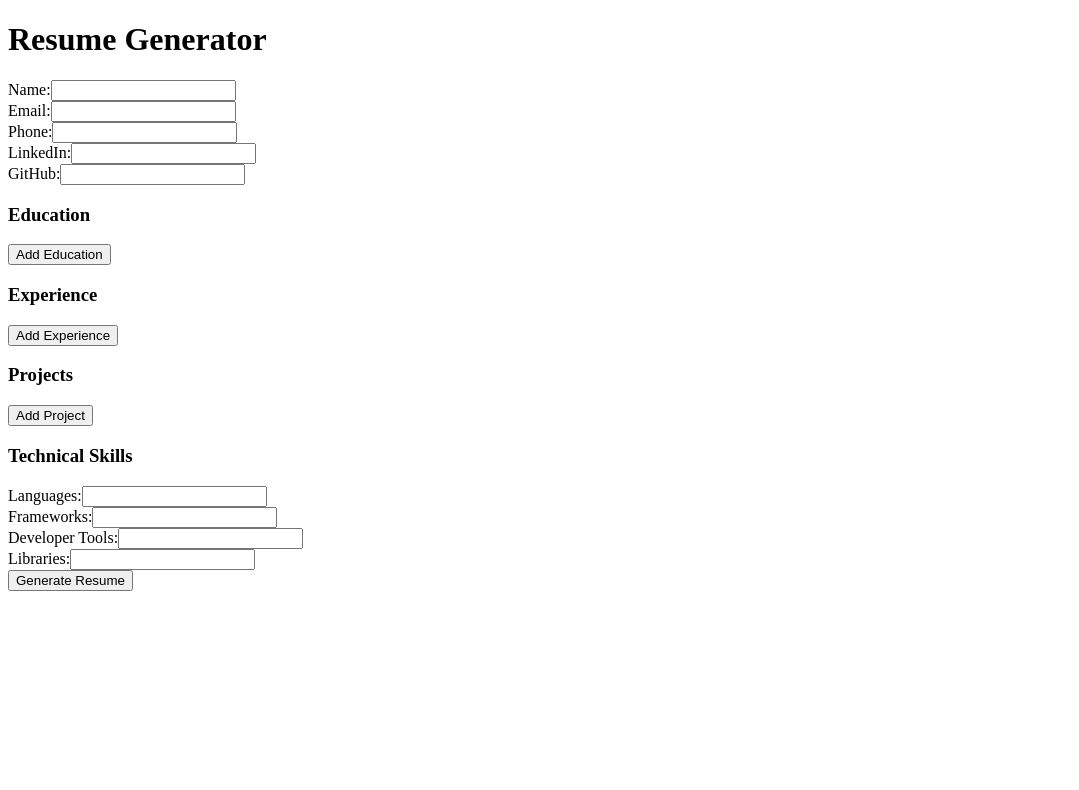
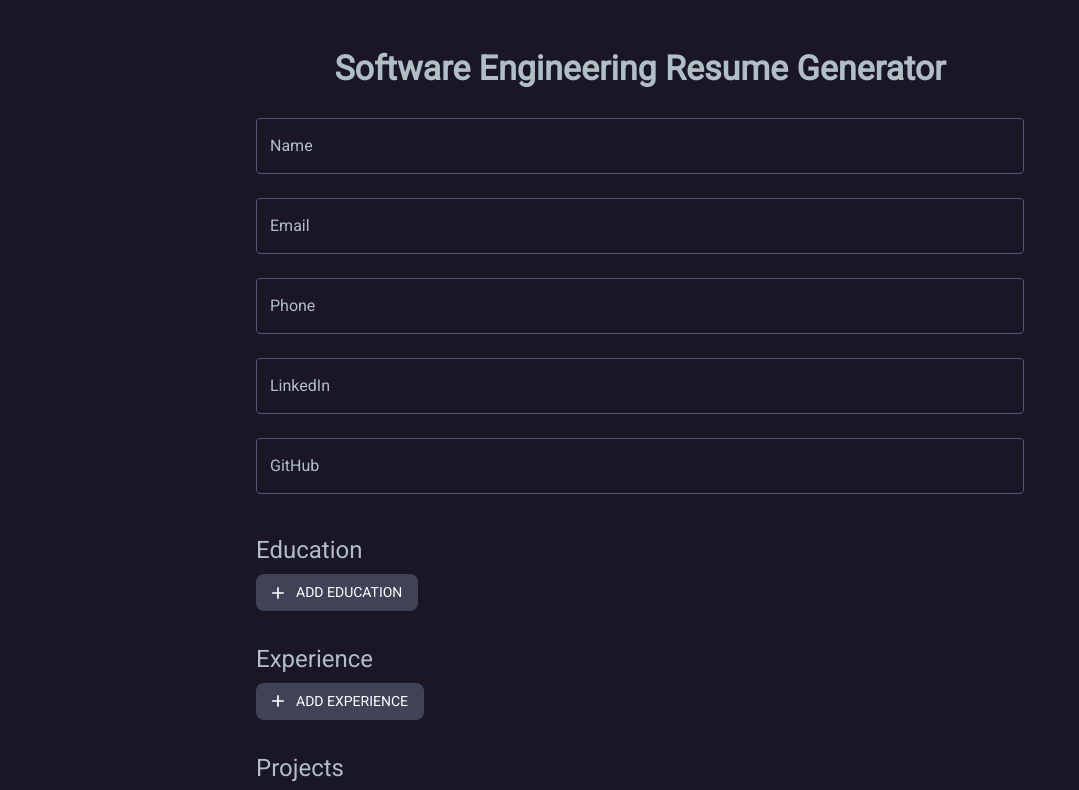
Before and after one commit to habid22/my-resume-generator, a Next.js app: page / in a window 1280 px wide. Shown: the top 790 px of the page, without its empty margins (0-1079 px from the left). Built offline with nearby package versions, Linux system fonts and the light colour scheme.

Commit message:
chore: Update resume information, latex template, npm dependencies, and add ResumeForm component

```diff
--- a/components/ResumeForm.js
+++ b/components/ResumeForm.js
@@ -1,5 +1,7 @@
 import React from 'react';
 import { useForm, useFieldArray } from 'react-hook-form';
+import { TextField, Button, Box, Typography, Grid } from '@mui/material';
+import { Add as AddIcon } from '@mui/icons-material';
 
 const ResumeForm = ({ onSubmit }) => {
   const { register, control, handleSubmit } = useForm();
@@ -17,95 +19,231 @@ const ResumeForm = ({ onSubmit }) => {
   });
 
   return (
-    <form onSubmit={handleSubmit(onSubmit)}>
-      <div>
-        <label>Name:</label>
-        <input {...register('name')} />
-      </div>
-      <div>
-        <label>Email:</label>
-        <input {...register('email')} />
-      </div>
-      <div>
-        <label>Phone:</label>
-        <input {...register('phone')} />
-      </div>
-      <div>
-        <label>LinkedIn:</label>
-        <input {...register('linkedin')} />
-      </div>
-      <div>
-        <label>GitHub:</label>
-        <input {...register('github')} />
-      </div>
+    <Box component="form" onSubmit={handleSubmit(onSubmit)} sx={{ p: 2, maxWidth: '800px', mx: 'auto' }}>
+      <Typography
+        variant="h4"
+        gutterBottom
+        sx={{
+          color: 'text.secondary',
+          fontWeight: 'bold',
+          textAlign: 'center'
+        }}
+      >
+        Software Engineering Resume Generator
+      </Typography>
 
-      <h3>Education</h3>
+      <TextField
+        label="Name"
+        {...register('name')}
+        fullWidth
+        margin="normal"
+      />
+      <TextField
+        label="Email"
+        {...register('email')}
+        fullWidth
+        margin="normal"
+      />
+      <TextField
+        label="Phone"
+        {...register('phone')}
+        fullWidth
+        margin="normal"
+      />
+      <TextField
+        label="LinkedIn"
+        {...register('linkedin')}
+        fullWidth
+        margin="normal"
+      />
+      <TextField
+        label="GitHub"
+        {...register('github')}
+        fullWidth
+        margin="normal"
+      />
+
+      <Typography variant="h5" gutterBottom sx={{ mt: 4 }}>
+        Education
+      </Typography>
       {educationFields.map((item, index) => (
-        <div key={item.id}>
-          <label>Institution:</label>
-          <input {...register(`education.${index}.institution`)} />
-          <label>Location:</label>
-          <input {...register(`education.${index}.location`)} />
-          <label>Degree:</label>
-          <input {...register(`education.${index}.degree`)} />
-          <label>Date:</label>
-          <input {...register(`education.${index}.date`)} />
-        </div>
+        <Grid container spacing={2} key={item.id} sx={{ mb: 2 }}>
+          <Grid item xs={12} sm={6}>
+            <TextField
+              label="Institution"
+              {...register(`education.${index}.institution`)}
+              fullWidth
+            />
+          </Grid>
+          <Grid item xs={12} sm={6}>
+            <TextField
+              label="Location"
+              {...register(`education.${index}.location`)}
+              fullWidth
+            />
+          </Grid>
+          <Grid item xs={12} sm={6}>
+            <TextField
+              label="Degree"
+              {...register(`education.${index}.degree`)}
+              fullWidth
+            />
+          </Grid>
+          <Grid item xs={12} sm={6}>
+            <TextField
+              label="Date"
+              {...register(`education.${index}.date`)}
+              fullWidth
+            />
+          </Grid>
+        </Grid>
       ))}
-      <button type="button" onClick={() => appendEducation({})}>Add Education</button>
+      <Button
+        variant="outlined"
+        startIcon={<AddIcon />}
+        onClick={() => appendEducation({})}
+        sx={{ mb: 4 }}
+      >
+        Add Education
+      </Button>
 
-      <h3>Experience</h3>
+      <Typography variant="h5" gutterBottom>
+        Experience
+      </Typography>
       {experienceFields.map((item, index) => (
-        <div key={item.id}>
-          <label>Title:</label>
-          <input {...register(`experience.${index}.title`)} />
-          <label>Company:</label>
-          <input {...register(`experience.${index}.company`)} />
-          <label>Location:</label>
-          <input {...register(`experience.${index}.location`)} />
-          <label>Date:</label>
-          <input {...register(`experience.${index}.date`)} />
-          <label>Responsibilities:</label>
-          <textarea {...register(`experience.${index}.responsibilities`)} />
-        </div>
+        <Grid container spacing={2} key={item.id} sx={{ mb: 2 }}>
+          <Grid item xs={12} sm={6}>
+            <TextField
+              label="Title"
+              {...register(`experience.${index}.title`)}
+              fullWidth
+            />
+          </Grid>
+          <Grid item xs={12} sm={6}>
+            <TextField
+              label="Company"
+              {...register(`experience.${index}.company`)}
+              fullWidth
+            />
+          </Grid>
+          <Grid item xs={12} sm={6}>
+            <TextField
+              label="Location"
+              {...register(`experience.${index}.location`)}
+              fullWidth
+            />
+          </Grid>
+          <Grid item xs={12} sm={6}>
+            <TextField
+              label="Date"
+              {...register(`experience.${index}.date`)}
+              fullWidth
+            />
+          </Grid>
+          <Grid item xs={12}>
+            <TextField
+              label="Responsibilities"
+              {...register(`experience.${index}.responsibilities`)}
+              multiline
+              rows={4}
+              fullWidth
+            />
+          </Grid>
+        </Grid>
       ))}
-      <button type="button" onClick={() => appendExperience({})}>Add Experience</button>
+      <Button
+        variant="outlined"
+        startIcon={<AddIcon />}
+        onClick={() => appendExperience({})}
+        sx={{ mb: 4 }}
+      >
+        Add Experience
+      </Button>
 
-      <h3>Projects</h3>
+      <Typography variant="h5" gutterBottom>
+        Projects
+      </Typography>
       {projectsFields.map((item, index) => (
-        <div key={item.id}>
-          <label>Name:</label>
-          <input {...register(`projects.${index}.name`)} />
-          <label>Technologies:</label>
-          <input {...register(`projects.${index}.technologies`)} />
-          <label>Date:</label>
-          <input {...register(`projects.${index}.date`)} />
-          <label>Details:</label>
-          <textarea {...register(`projects.${index}.details`)} />
-        </div>
+        <Grid container spacing={2} key={item.id} sx={{ mb: 2 }}>
+          <Grid item xs={12} sm={6}>
+            <TextField
+              label="Name"
+              {...register(`projects.${index}.name`)}
+              fullWidth
+            />
+          </Grid>
+          <Grid item xs={12} sm={6}>
+            <TextField
+              label="Technologies"
+              {...register(`projects.${index}.technologies`)}
+              fullWidth
+            />
+          </Grid>
+          <Grid item xs={12} sm={6}>
+            <TextField
+              label="Date"
+              {...register(`projects.${index}.date`)}
+              fullWidth
+            />
+          </Grid>
+          <Grid item xs={12}>
+            <TextField
+              label="Details"
+              {...register(`projects.${index}.details`)}
+              multiline
+              rows={4}
+              fullWidth
+            />
+          </Grid>
+        </Grid>
       ))}
-      <button type="button" onClick={() => appendProjects({})}>Add Project</button>
+      <Button
+        variant="outlined"
+        startIcon={<AddIcon />}
+        onClick={() => appendProjects({})}
+        sx={{ mb: 4 }}
+      >
+        Add Project
+      </Button>
 
-      <h3>Technical Skills</h3>
-      <div>
-        <label>Languages:</label>
-        <input {...register('skills.languages')} />
-      </div>
-      <div>
-        <label>Frameworks:</label>
-        <input {...register('skills.frameworks')} />
-      </div>
-      <div>
-        <label>Developer Tools:</label>
-        <input {...register('skills.tools')} />
-      </div>
-      <div>
-        <label>Libraries:</label>
-        <input {...register('skills.libraries')} />
-      </div>
+      <Typography variant="h5" gutterBottom>
+        Technical Skills
+      </Typography>
+      <TextField
+        label="Languages"
+        {...register('skills.languages')}
+        fullWidth
+        margin="normal"
+      />
+      <TextField
+        label="Frameworks"
+        {...register('skills.frameworks')}
+        fullWidth
+        margin="normal"
+      />
+      <TextField
+        label="Developer Tools"
+        {...register('skills.tools')}
+        fullWidth
+        margin="normal"
+      />
+      <TextField
+        label="Libraries"
+        {...register('skills.libraries')}
+        fullWidth
+        margin="normal"
+      />
 
-      <button type="submit">Generate Resume</button>
-    </form>
+      <Button
+        type="submit"
+        variant="contained"
+        color="primary"
+        fullWidth
+        sx={{ mt: 4 }}
+      >
+        Generate Resume
+      </Button>
+    </Box>
   );
 };
 
--- a/package.json
+++ b/package.json
@@ -9,6 +9,11 @@
     "lint": "next lint"
   },
   "dependencies": {
+    "@emotion/react": "^11.13.0",
+    "@emotion/styled": "^11.13.0",
+    "@fontsource/roboto": "^5.0.14",
+    "@mui/icons-material": "^5.16.7",
+    "@mui/material": "^5.16.7",
     "axios": "^1.7.3",
     "blob-stream": "^0.1.3",
     "next": "14.2.5",
--- /dev/null
+++ b/pages/_app.js
@@ -0,0 +1,80 @@
+import { createTheme, ThemeProvider } from '@mui/material/styles';
+import CssBaseline from '@mui/material/CssBaseline';
+import '@fontsource/roboto/400.css';  // Import Roboto font
+
+const theme = createTheme({
+  palette: {
+    primary: {
+      main: '#404258', // Dark Slate from previous palette
+    },
+    secondary: {
+      main: '#50577A', // Slate Blue from previous palette
+    },
+    background: {
+      default: '#1a1625', // Mixed - 100
+      paper: '#2f2b3a', // Mixed - 200
+    },
+    text: {
+      primary: '#ffffff', // White for contrast
+      secondary: '#B0BEC5', // Light grey for secondary text
+    },
+  },
+  typography: {
+    fontFamily: 'Roboto, sans-serif',
+    h4: {
+      color: '#ffffff', // White for titles
+    },
+    h5: {
+      color: '#B0BEC5', // Light grey for subtitles
+    },
+    body1: {
+      color: '#B0BEC5', // Light grey for body text
+    },
+  },
+  components: {
+    MuiButton: {
+      styleOverrides: {
+        root: {
+          borderRadius: '8px', // Rounded corners
+          backgroundColor: '#404258', // Use the primary color for buttons
+          color: '#ffffff', // White text for buttons
+          '&:hover': {
+            backgroundColor: '#50577A', // Darker slate for hover
+          },
+        },
+      },
+    },
+    MuiTextField: {
+      styleOverrides: {
+        root: {
+          '& label.Mui-focused': {
+            color: '#50577A', // Focused label color
+          },
+          '& .MuiInput-underline:after': {
+            borderBottomColor: '#50577A', // Focused underline color
+          },
+          '& .MuiOutlinedInput-root': {
+            '& fieldset': {
+              borderColor: '#50577A', // Default border color
+            },
+            '&:hover fieldset': {
+              borderColor: '#404258', // Hover border color
+            },
+            '&.Mui-focused fieldset': {
+              borderColor: '#50577A', // Focused border color
+            },
+          },
+        },
+      },
+    },
+  },
+});
+
+export default function MyApp({ Component, pageProps }) {
+  return (
+    <ThemeProvider theme={theme}>
+      <CssBaseline />
+      <Component {...pageProps} />
+    </ThemeProvider>
+  );
+}
--- a/pages/index.js
+++ b/pages/index.js
@@ -1,8 +1,8 @@
 import { useState } from 'react';
+import { Container, Typography, Box, Button, TextareaAutosize } from '@mui/material';
 import ResumeForm from '../components/ResumeForm';
 
 export default function Home() {
-  const [pdfUrl, setPdfUrl] = useState('');
   const [latexCode, setLatexCode] = useState('');
 
   const handleFormSubmit = async (data) => {
@@ -14,21 +14,55 @@ export default function Home() {
       body: JSON.stringify(data),
     });
     const result = await response.json();
-    setPdfUrl(result.pdfUrl);
     setLatexCode(result.latexCode);
   };
 
+  const handleCopyLatexCode = () => {
+    navigator.clipboard.writeText(latexCode)
+      .then(() => {
+        alert('LaTeX code copied to clipboard!');
+      })
+      .catch(err => {
+        alert('Failed to copy text: ', err);
+      });
+  };
+
   return (
-    <div>
-      <h1>Resume Generator</h1>
+    <Container maxWidth="md" sx={{ mt: 4 }}>
       <ResumeForm onSubmit={handleFormSubmit} />
-      {pdfUrl && <a href={pdfUrl} target="_blank" rel="noopener noreferrer">Download PDF</a>}
       {latexCode && (
-        <div>
-          <h2>LaTeX Code</h2>
-          <textarea rows="20" cols="80" readOnly value={latexCode} />
-        </div>
+        <Box sx={{ mt: 4 }}>
+          <Typography variant="h5" gutterBottom sx={{ color: 'text.secondary' }}>
+            LaTeX Code
+          </Typography>
+          <TextareaAutosize
+            minRows={4} // Set to a smaller number for a smaller initial height
+            maxRows={8} // Limit the maximum rows visible before scrolling
+            style={{
+              width: '100%',
+              backgroundColor: '#1a1625', // Matches the Mixed - 100 color
+              color: '#ffffff', // White text for contrast
+              border: '1px solid #2f2b3a', // Border matching the Mixed - 200 color
+              padding: '10px',
+              fontFamily: 'Roboto, monospace',
+              fontSize: '14px',
+              maxHeight: '200px', // Limit the height to 200px to enforce scrolling
+              overflow: 'auto', // Enable scrolling when content exceeds the max height
+              resize: 'vertical', // Allow the user to resize the text area vertically if needed
+            }}
+            value={latexCode}
+            readOnly
+          />
+          <Button
+            variant="contained"
+            color="primary"
+            onClick={handleCopyLatexCode}
+            sx={{ mt: 2 }}
+          >
+            Copy LaTeX Code
+          </Button>
+        </Box>
       )}
-    </div>
+    </Container>
   );
 }
```
Also changed, not shown: styles/Home.module.css (indentation only), 2 other files (tests, documents, lock files or other folders).
